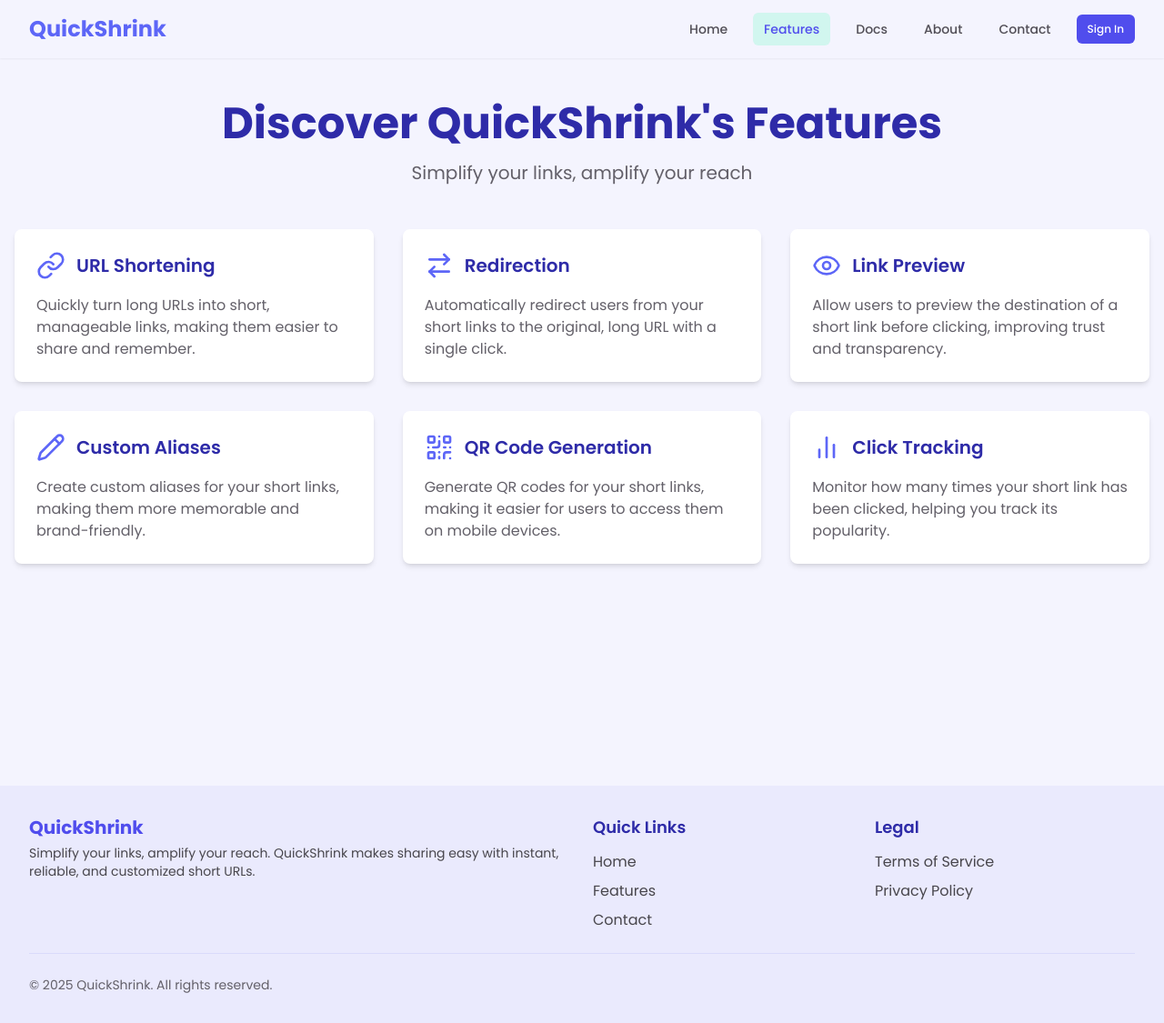
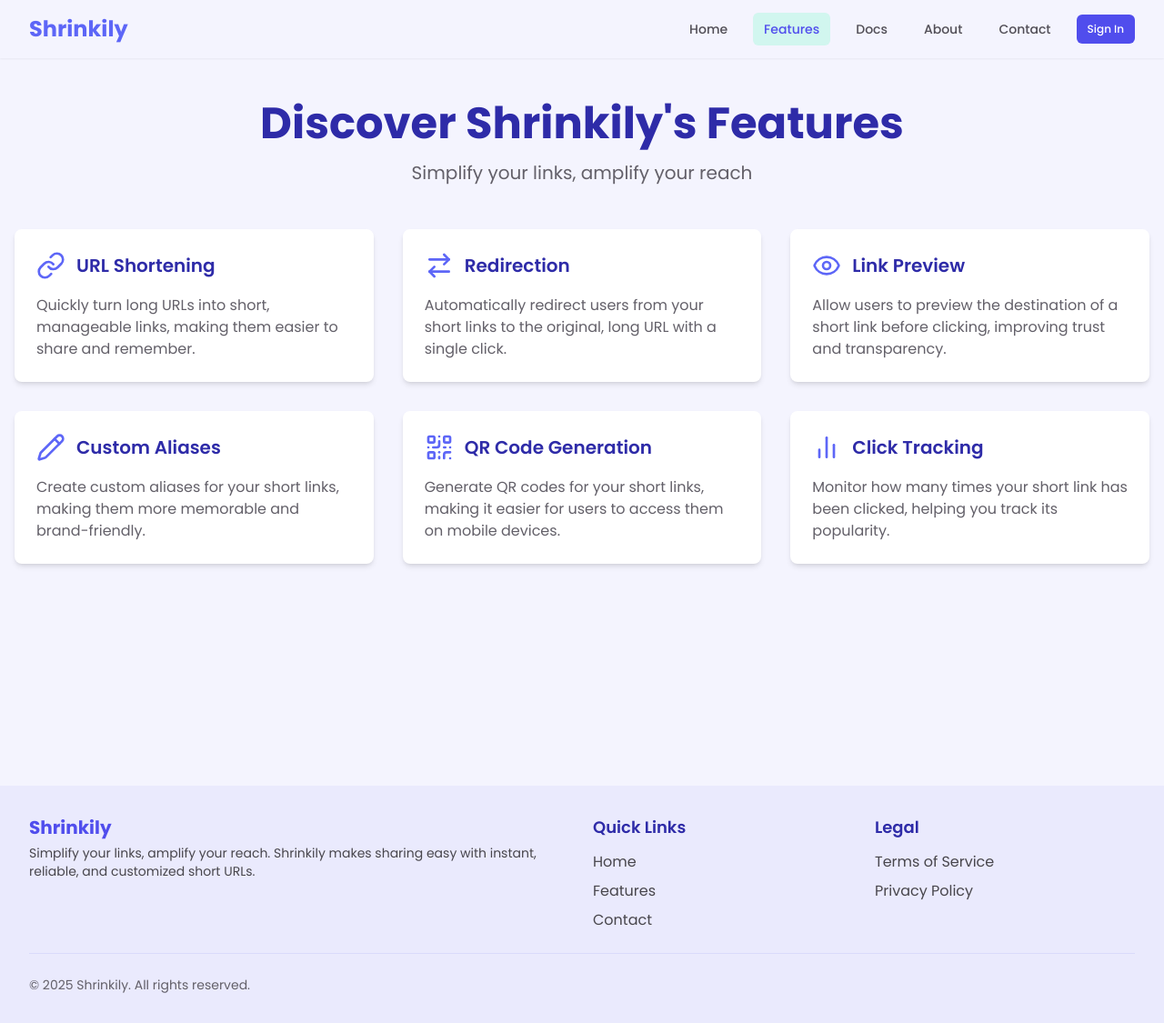
Before and after one commit to JosePabloSG/shrinkily-app, a Next.js app: page /features in a window 1280 px wide. Shown: the whole page at 91% size. Built offline with nearby package versions, Linux system fonts and the light colour scheme; no server answers; a web font is replaced by a local one.

Commit message:
Rename project references from QuickShrink to Shrinkily across the application

```diff
--- a/app/(Legal)/privacy-policy/page.tsx
+++ b/app/(Legal)/privacy-policy/page.tsx
@@ -95,7 +95,7 @@ const PrivacyPolicy: React.FC = () => {
     {
       title: "1. Basic Project Information",
       content: [
-        "Project Name: QuickShrink",
+        "Project Name: Shrinkily",
         "Contact Email: suarezgomezjosepablo03@gmail.com",
         "If you have any questions or wish to exercise your rights regarding your personal data, you can contact us at this email address.",
       ],
@@ -164,7 +164,7 @@ const PrivacyPolicy: React.FC = () => {
     {
       title: "10. Use by Minors",
       content: [
-        "QuickShrink is not designed for or directed at individuals under 18 years of age. We do not knowingly collect data from minors. If you are a parent or guardian and believe your child has provided us with personal information, please contact us so we can delete it.",
+        "Shrinkily is not designed for or directed at individuals under 18 years of age. We do not knowingly collect data from minors. If you are a parent or guardian and believe your child has provided us with personal information, please contact us so we can delete it.",
       ],
     },
     {
@@ -217,10 +217,10 @@ const PrivacyPolicy: React.FC = () => {
               </div>
             </div>
 
-            <h1 className="text-4xl font-bold text-blue-violet-800 text-center mb-8">QuickShrink Privacy Policy</h1>
+            <h1 className="text-4xl font-bold text-blue-violet-800 text-center mb-8">Shrinkily Privacy Policy</h1>
 
             <p className="text-gravel-700 mb-8 text-center">
-              At QuickShrink, we value and respect your privacy. This Privacy Policy describes how we collect, use, and protect your personal information when you use our service. By using our platform, you agree to the practices described in this policy.
+              At Shrinkily, we value and respect your privacy. This Privacy Policy describes how we collect, use, and protect your personal information when you use our service. By using our platform, you agree to the practices described in this policy.
             </p>
 
             {sections.map((section, index) => (
@@ -240,7 +240,7 @@ const PrivacyPolicy: React.FC = () => {
 
       <footer className="bg-dull-lavender-300 py-6">
         <div className="container mx-auto px-4 text-center text-gravel-700">
-          © 2025 QuickShrink. All rights reserved.
+          © 2025 Shrinkily. All rights reserved.
         </div>
       </footer>
 
--- a/app/(Legal)/terms/page.tsx
+++ b/app/(Legal)/terms/page.tsx
@@ -95,9 +95,9 @@ const TermsAndConditions: React.FC = () => {
     {
       title: "1. General Information",
       content: [
-        "Service Provider: QuickShrink",
+        "Service Provider: Shrinkily",
         "Contact Email: suarezgomezjosepablo03@gmail.com",
-        "QuickShrink provides a URL shortening service with advanced features such as QR code generation and customizable creator pages. Use of this service is subject to these Terms and Conditions.",
+        "Shrinkily provides a URL shortening service with advanced features such as QR code generation and customizable creator pages. Use of this service is subject to these Terms and Conditions.",
       ],
     },
     {
@@ -112,17 +112,17 @@ const TermsAndConditions: React.FC = () => {
     {
       title: "3. User Responsibilities",
       content: [
-        "As a user of QuickShrink, you agree to:",
+        "As a user of Shrinkily, you agree to:",
         "• Provide accurate and up-to-date information during registration.",
         "• Use the service only for lawful purposes.",
         "• Refrain from creating or sharing malicious, harmful, or illegal content through shortened URLs.",
-        "QuickShrink reserves the right to suspend or terminate accounts that violate these terms.",
+        "Shrinkily reserves the right to suspend or terminate accounts that violate these terms.",
       ],
     },
     {
       title: "4. Prohibited Uses",
       content: [
-        "You must not use QuickShrink for any of the following purposes:",
+        "You must not use Shrinkily for any of the following purposes:",
         "• Distributing malware, phishing attempts, or harmful software.",
         "• Sharing copyrighted content without proper authorization.",
         "• Engaging in activities that violate the rights of others or applicable laws.",
@@ -132,24 +132,24 @@ const TermsAndConditions: React.FC = () => {
     {
       title: "5. Service Availability",
       content: [
-        "QuickShrink strives to provide uninterrupted access to the platform but does not guarantee:",
+        "Shrinkily strives to provide uninterrupted access to the platform but does not guarantee:",
         "• Continuous, error-free operation.",
         "• The accuracy or reliability of generated URLs.",
-        "QuickShrink may temporarily suspend services for maintenance, updates, or unforeseen issues without prior notice.",
+        "Shrinkily may temporarily suspend services for maintenance, updates, or unforeseen issues without prior notice.",
       ],
     },
     {
       title: "6. Intellectual Property",
       content: [
-        "All content, logos, and trademarks associated with QuickShrink are the exclusive property of the service provider. Users may not:",
+        "All content, logos, and trademarks associated with Shrinkily are the exclusive property of the service provider. Users may not:",
         "• Copy, modify, or distribute any part of the platform.",
-        "• Use QuickShrink's branding for personal or commercial purposes without prior consent.",
+        "• Use Shrinkily's branding for personal or commercial purposes without prior consent.",
       ],
     },
     {
       title: "7. Limitation of Liability",
       content: [
-        "QuickShrink is not responsible for:",
+        "Shrinkily is not responsible for:",
         "• Damages arising from the misuse of shortened URLs.",
         "• Losses due to service interruptions, errors, or unauthorized access.",
         "Use the platform at your own risk.",
@@ -158,7 +158,7 @@ const TermsAndConditions: React.FC = () => {
     {
       title: "8. Modifications to the Terms",
       content: [
-        "QuickShrink reserves the right to update these Terms and Conditions at any time. Changes will be communicated via email or posted on the platform. Continued use of the service after updates signifies acceptance of the revised terms.",
+        "Shrinkily reserves the right to update these Terms and Conditions at any time. Changes will be communicated via email or posted on the platform. Continued use of the service after updates signifies acceptance of the revised terms.",
       ],
     },
     {
@@ -214,10 +214,10 @@ const TermsAndConditions: React.FC = () => {
               </div>
             </div>
 
-            <h1 className="text-4xl font-bold text-blue-violet-800 text-center mb-8">QuickShrink Terms and Conditions</h1>
+            <h1 className="text-4xl font-bold text-blue-violet-800 text-center mb-8">Shrinkily Terms and Conditions</h1>
 
             <p className="text-gravel-700 mb-8 text-center">
-              Welcome to QuickShrink! By accessing or using our platform, you agree to be bound by the following terms and conditions. Please read them carefully before using our services.
+              Welcome to Shrinkily! By accessing or using our platform, you agree to be bound by the following terms and conditions. Please read them carefully before using our services.
             </p>
 
             {sections.map((section, index) => (
@@ -232,7 +232,7 @@ const TermsAndConditions: React.FC = () => {
 
             <div className="mt-8 text-center">
               <p className="text-gravel-700">
-                By using QuickShrink, you acknowledge that you have read, understood, and agreed to these Terms and Conditions.
+                By using Shrinkily, you acknowledge that you have read, understood, and agreed to these Terms and Conditions.
               </p>
               <p className="text-gravel-700 mt-4">
                 <strong>Last Updated:</strong> January 4, 2025
@@ -246,7 +246,7 @@ const TermsAndConditions: React.FC = () => {
 
       <footer className="bg-dull-lavender-300 py-6">
         <div className="container mx-auto px-4 text-center text-gravel-700">
-          © 2025 QuickShrink. All rights reserved.
+          © 2025 Shrinkily. All rights reserved.
         </div>
       </footer>
 
--- a/app/(landing-page)/features/page.tsx
+++ b/app/(landing-page)/features/page.tsx
@@ -41,7 +41,7 @@ export default function Features() {
     <div className="min-h-screen bg-dull-lavender-50">
       <main className="container mx-auto px-4 py-12">
         <h1 className="text-4xl md:text-5xl font-bold text-blue-violet-800 text-center mb-4">
-          Discover QuickShrink's Features
+          Discover Shrinkily's Features
         </h1>
         <p className="text-xl text-gravel-600 text-center mb-12">
           Simplify your links, amplify your reach
--- a/app/(landing-page)/page.tsx
+++ b/app/(landing-page)/page.tsx
@@ -43,7 +43,7 @@ export default function Home() {
             <span className={`${calistoga.className} text-blue-violet-500`}> Links </span>
           </h1>
           <p className="text-xl text-gravel-700 mb-8 max-w-2xl">
-            QuickShrink makes sharing easy with instant, reliable, and customized short URLs.
+            Shrinkily makes sharing easy with instant, reliable, and customized short URLs.
           </p>
         </motion.div>
 
--- a/app/auth/signin/page.tsx
+++ b/app/auth/signin/page.tsx
@@ -14,7 +14,7 @@ export default async function SigninPage() {
   return (
     <>
       <h1 className="text-center text-4xl md:text-5xl font-bold text-gravel-900 mb-4 ">
-        Welcome to QuickShrink
+        Welcome to Shrinkily
       </h1>
       <p className="text-center text-xl text-gravel-700 mb-8 max-w-2xl">
         Log in securely and start simplifying your links.
@@ -27,7 +27,7 @@ export default async function SigninPage() {
         </div>
 
         <p className="mt-8 text-center text-sm text-gravel-600">
-          By continuing, you agree to QuickShrink's{" "}
+          By continuing, you agree to Shrinkily's{" "}
           <Link
             href="/terms"
             className="font-medium text-blue-violet-600 hover:text-blue-violet-500"
--- a/app/layout.tsx
+++ b/app/layout.tsx
@@ -6,8 +6,8 @@ import { cn } from "@/lib/utils";
 import { calistoga, poppins } from "@/lib/fonts";
 
 export const metadata: Metadata = {
-  title: "QuickShrink - Simplify Your Links",
-  description: "QuickShrink makes sharing easy with instant, reliable, and customized short URLs.",
+  title: "Shrinkily - Simplify Your Links",
+  description: "Shrinkily makes sharing easy with instant, reliable, and customized short URLs.",
 };
 
 export default function RootLayout({
--- a/components/layout/footer/footer.tsx
+++ b/components/layout/footer/footer.tsx
@@ -21,10 +21,10 @@ const Footer = () => {
           {/* Logo and description */}
           <div className="col-span-1 md:col-span-2">
             <Link href="/" className="text-xl font-bold text-blue-violet-600">
-              QuickShrink
+              Shrinkily
             </Link>
             <p className="mt-1 text-sm">
-              Simplify your links, amplify your reach. QuickShrink makes sharing easy with instant, reliable, and customized short URLs.
+              Simplify your links, amplify your reach. Shrinkily makes sharing easy with instant, reliable, and customized short URLs.
             </p>
           </div>
 
@@ -61,7 +61,7 @@ const Footer = () => {
         <div className="mt-6 pt-6 border-t border-dull-lavender-200 flex flex-col md:flex-row justify-between items-center">
 
           <div className="text-sm text-gravel-600">
-            © {new Date().getFullYear()} QuickShrink. All rights reserved.
+            © {new Date().getFullYear()} Shrinkily. All rights reserved.
           </div>
         </div>
       </div>
--- a/components/layout/navbar/index.tsx
+++ b/components/layout/navbar/index.tsx
@@ -27,7 +27,7 @@ export function Navbar() {
           {/* Logo */}
           <div className="flex-shrink-0 flex items-center">
             <Link href="/" className="text-2xl font-bold text-blue-violet-500">
-              QuickShrink
+              Shrinkily
             </Link>
           </div>
 
--- a/components/layout/sidebar/mobile-navbar.tsx
+++ b/components/layout/sidebar/mobile-navbar.tsx
@@ -21,7 +21,7 @@ const MobileNavbar: React.FC<{ onMenuClick: () => void }> = ({ onMenuClick }) =>
         </button>
 
         <h1 className="text-xl font-semibold text-blue-violet-900">
-          QuickShrink
+          Shrinkily
         </h1>
 
         <div className="w-10 h-10 rounded-full overflow-hidden border-2 border-blue-violet-100">
--- a/components/layout/sidebar/mobile-sidebar.tsx
+++ b/components/layout/sidebar/mobile-sidebar.tsx
@@ -29,7 +29,7 @@ const MobileSidebar: React.FC<MobileSidebarProps> = ({ isOpen, onClose, navItems
           <div className="flex justify-between p-4">
             <div className="flex-shrink-0 flex items-center">
               <Link href="/" className="text-2xl font-bold text-blue-violet-500">
-                QuickShrink
+                Shrinkily
               </Link>
             </div>
             <button
--- a/components/urls/qr-code.tsx
+++ b/components/urls/qr-code.tsx
@@ -25,7 +25,7 @@ interface QRCodeDialogProps {
 
 const QRCodeDialog = ({ urlInfo, children }: QRCodeDialogProps) => {
   const [isDownloading, setIsDownloading] = useState(false);
-  const baseUrl = process.env.NEXT_PUBLIC_APP_URL || 'https://quickshrink.app';
+  const baseUrl = process.env.NEXT_PUBLIC_APP_URL || 'https://shrinkily.vercel.app';
   const fullUrl = `${baseUrl}/${urlInfo.shortUrl}`;
 
   const handleDownloadQR = async () => {
@@ -52,7 +52,7 @@ const QRCodeDialog = ({ urlInfo, children }: QRCodeDialogProps) => {
 
       const pngFile = canvas.toDataURL("image/png");
       const downloadLink = document.createElement("a");
-      downloadLink.download = `quickshrink-${urlInfo.shortUrl}.png`;
+      downloadLink.download = `Shrinkily-${urlInfo.shortUrl}.png`;
       downloadLink.href = pngFile;
       downloadLink.click();
 
@@ -71,7 +71,7 @@ const QRCodeDialog = ({ urlInfo, children }: QRCodeDialogProps) => {
       <DialogContent className="sm:max-w-md">
         <DialogHeader>
           <DialogTitle className="text-2xl font-bold text-blue-violet-500">
-            QuickShrink QR Code
+            Shrinkily QR Code
           </DialogTitle>
           <DialogDescription className="text-blue-violet-500">
             Scan this QR code to access your shortened URL
```
Also changed, not shown: app/(landing-page)/about/page.tsx (+7 -7 lines).
